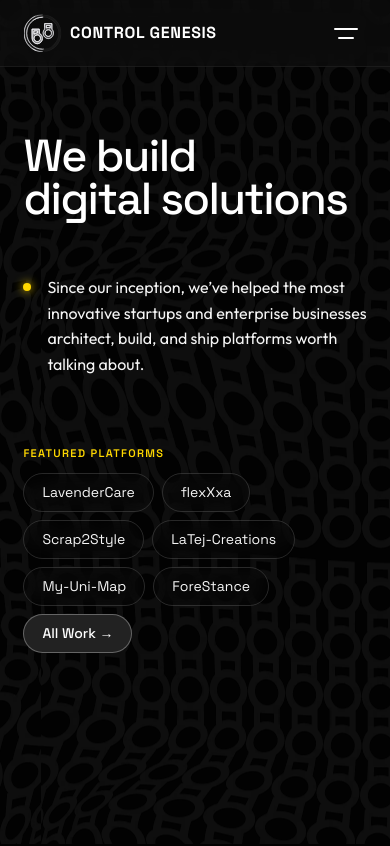
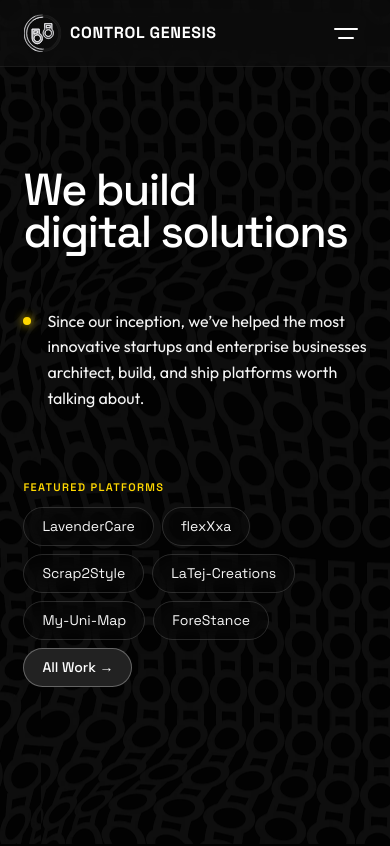
Before and after one commit to Benny506/control-genesis, a React (Vite) app: page /#/ in a window 390 px wide. Shown: the top 846 px of the page. Built offline with nearby package versions, Linux system fonts and the light colour scheme.

Commit message:
style: further increase mobile spacing between title and navbar

```diff
--- a/src/components/corporateHome/CorporateHome.css
+++ b/src/components/corporateHome/CorporateHome.css
@@ -86,7 +86,7 @@
   }
 
   .corporate-home-content {
-    padding-top: clamp(120px, 16vh, 150px) !important;
+    padding-top: clamp(160px, 20vh, 220px) !important;
     padding-left: clamp(20px, 6vw, 40px) !important;
     padding-right: clamp(20px, 6vw, 40px) !important;
   }
```
